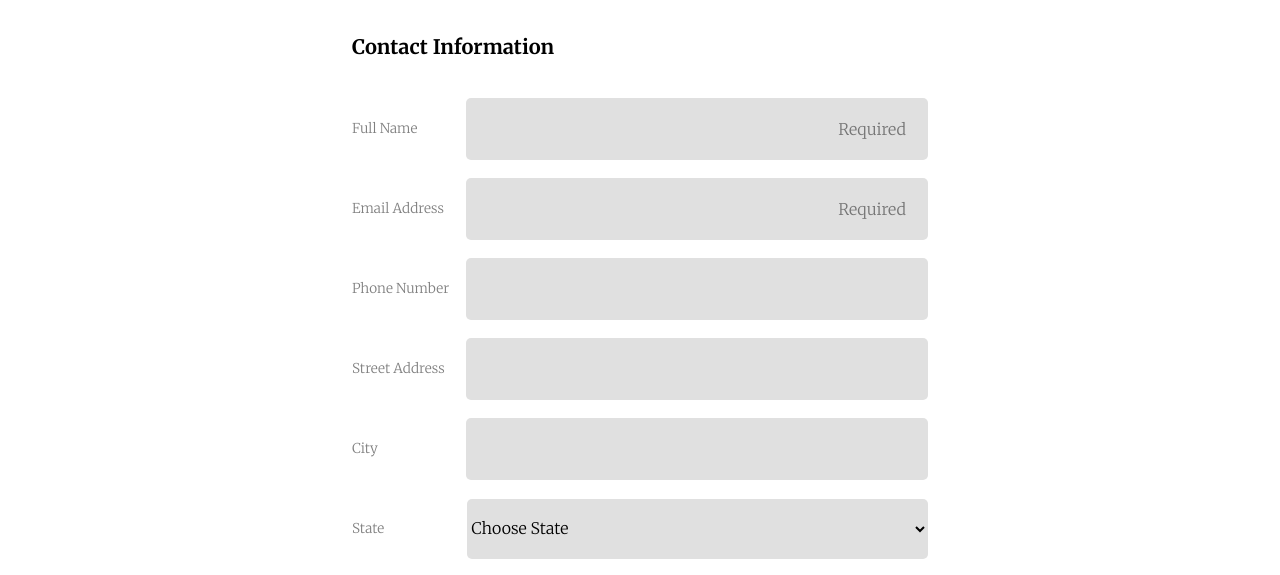
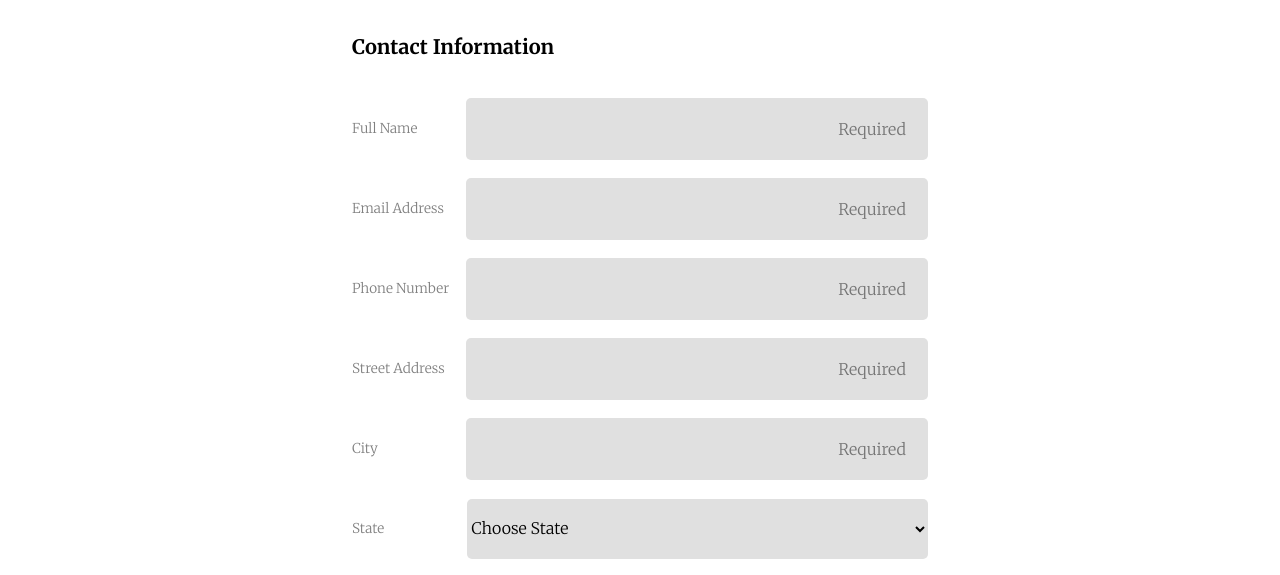
Before and after one commit to chiaki-yamada/online-registration-form, a plain HTML site: page index.html in a window 1280 px wide. Shown: the part 218-793 px from the top of the page. Drawn offline with Linux system fonts and the light colour scheme.

Commit message:
Registration Form

```diff
--- a/css/style.css
+++ b/css/style.css
@@ -85,6 +85,23 @@ legend {
   text-align: right;
   margin-right: 20px;
 }
+
+#phone::placeholder {
+  text-align: right;
+  margin-right: 20px;
+}
+
+#address::placeholder {
+  text-align: right;
+  margin-right: 20px;
+}
+#city::placeholder {
+  text-align: right;
+  margin-right: 20px;
+}
+
+
+
 
 .fieldset-1 {
   border-bottom: darkblue 3px solid;
--- a/index.html
+++ b/index.html
@@ -28,27 +28,27 @@
         <div class="contact-info">
           <div class="name">
             <label for="name">Full Name</label>
-            <input type="text" id="name" name="user_name" placeholder="Required" style="width: 100%; height: 60px;">
+            <input required type="text" id="name" name="user_name" placeholder="Required" style="width: 100%; height: 60px;">
           </div>
 
           <div class="name">
             <label for="email">Email Address</label>
-            <input type="text" id="email" name="user_email" placeholder="Required" style="width: 100%; height: 60px;">
+            <input required type="text" id="email" name="user_email" placeholder="Required" style="width: 100%; height: 60px;">
           </div>
 
           <div class="name">
             <label for="phone">Phone Number</label>
-            <input type="text" id="phone" name="user_phone" style="width: 100%; height: 60px;">
+            <input required type="text" id="phone" name="user_phone" placeholder="Required" style="width: 100%; height: 60px;">
           </div>
 
           <div class="name">
             <label for="address">Street Address</label>
-            <input type="text" id="address" name="user_address" style="width: 100%; height: 60px;">
+            <input required type="text" id="address" name="user_address" placeholder="Required" style="width: 100%; height: 60px;">
           </div>
 
           <div class="name">
             <label for="city">City</label>
-            <input type="text" name="user_city" id="city" style="width: 100%; height: 60px;">
+            <input required type="text" name="user_city" id="city" placeholder="Required" style="width: 100%; height: 60px;">
           </div>
 
           <div class="name">
```
